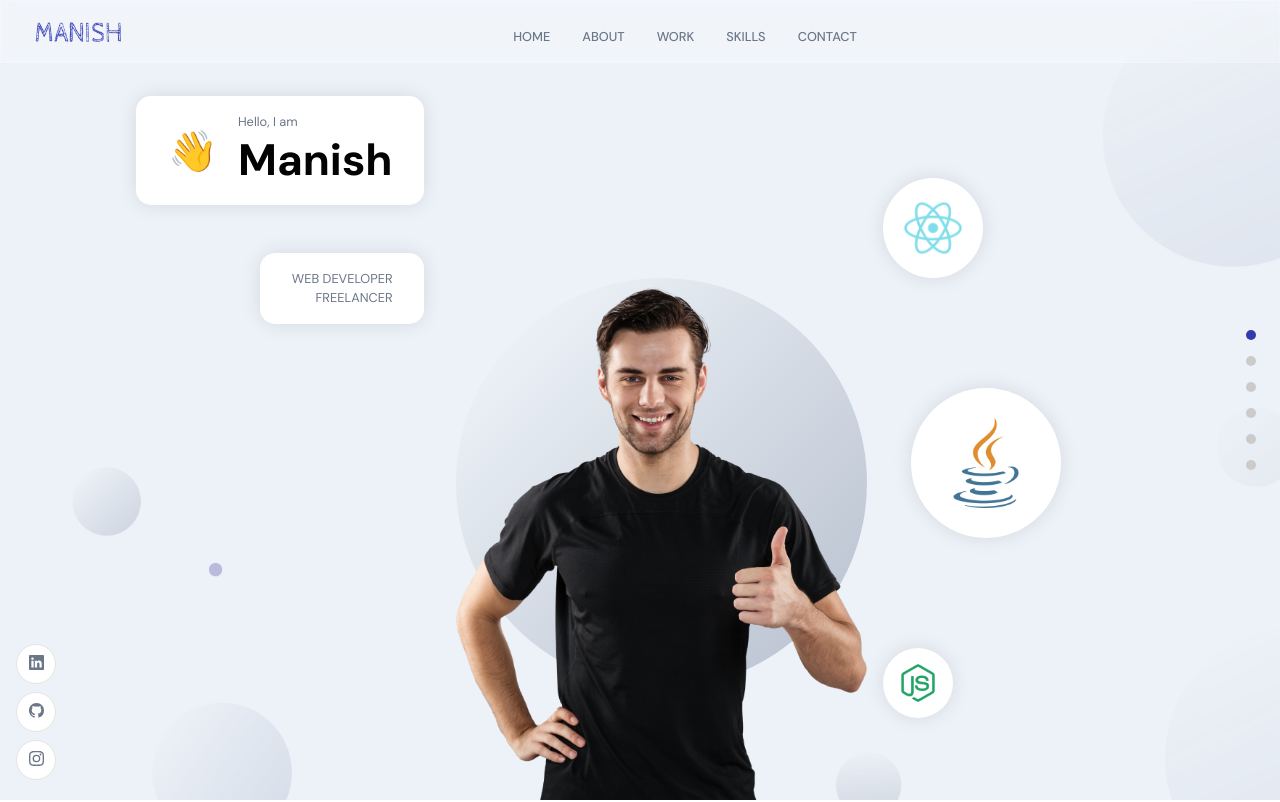
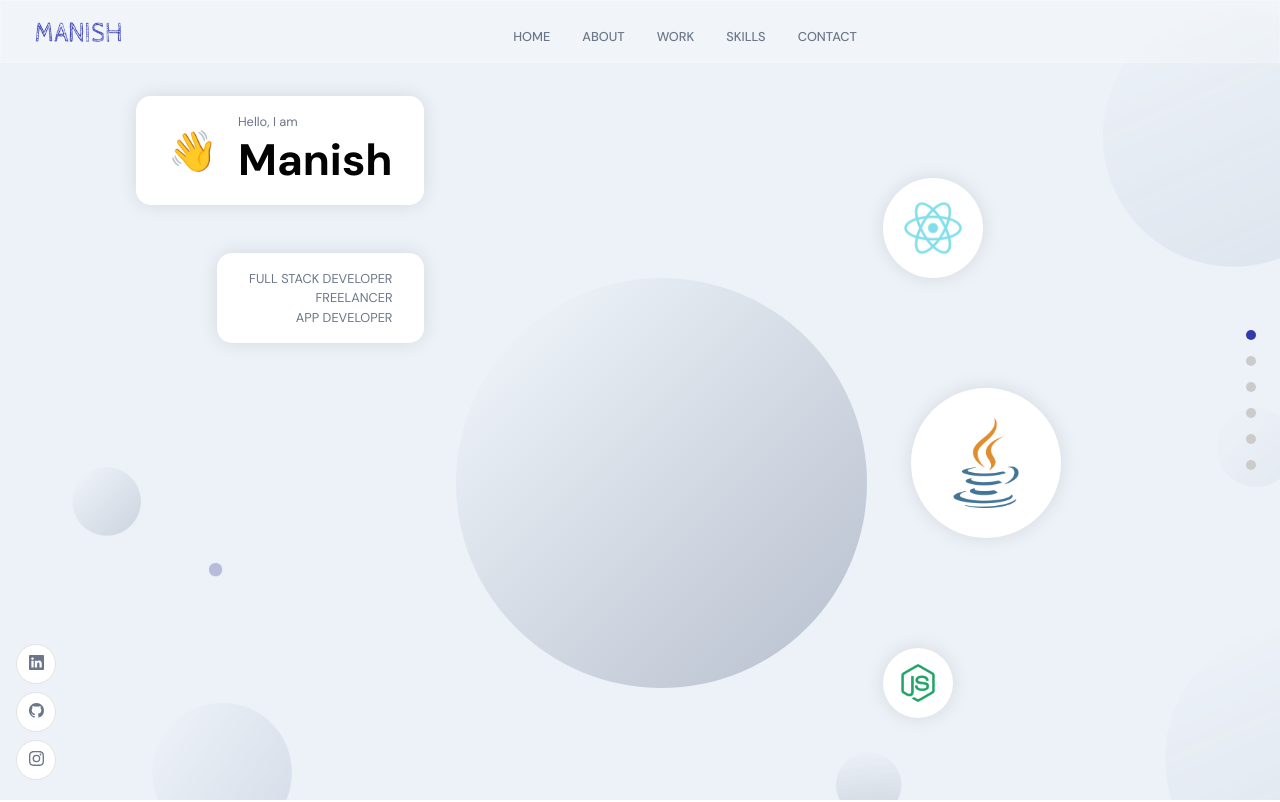
Before and after one commit to manish-patodiya/portfolio, a React (Create React App) app: page / in a window 1280 px wide. Shown: the top 802 px of the page. Built offline with nearby package versions, Linux system fonts and the light colour scheme.

Commit message:
update header section

```diff
--- a/src/container/Header/Header.jsx
+++ b/src/container/Header/Header.jsx
@@ -33,8 +33,9 @@ const Header = () => (
         </div>
 
         <div className="tag-cmp app__flex">
-          <p className="p-text">Web Developer</p>
+          <p className="p-text">Full Stack Developer</p>
           <p className="p-text">Freelancer</p>
+          <p className="p-text">App Developer</p>
         </div>
       </div>
     </motion.div>
@@ -44,7 +45,7 @@ const Header = () => (
       transition={{ duration: 0.5, delayChildren: 0.5 }}
       className="app__header-img"
     >
-      <img src={images.profile} alt="profile_bg" />
+      {/* <img src={images.profile} alt="profile_bg" /> */}
       <motion.img
         whileInView={{ scale: [0, 1] }}
         transition={{ duration: 1, ease: 'easeInOut' }}
```
